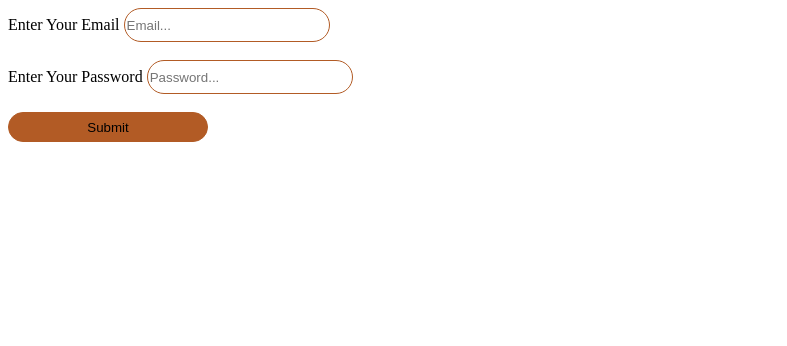
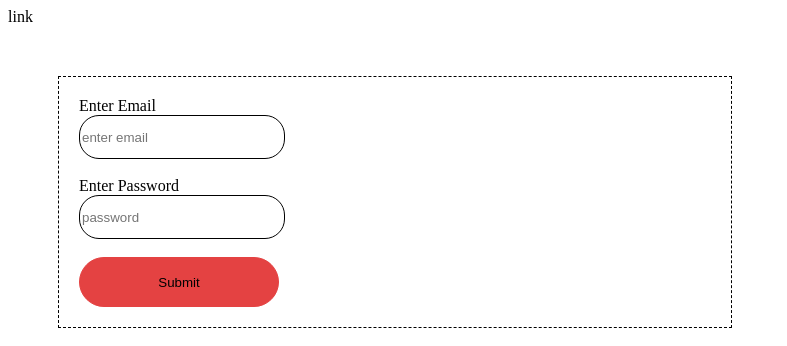
Before and after one commit to ClintonSegera/Second-Week-Web, a plain HTML site: page SecondClass/index.html in a window 1280 px wide. Shown: the whole page, without its empty margins (0-787 px from the left). Drawn offline with Linux system fonts and the light colour scheme.

Commit message:
added final code

```diff
--- a/SecondClass/index.html
+++ b/SecondClass/index.html
@@ -3,26 +3,26 @@
 
 <head>
     <meta charset="UTF-8">
-    <meta http-equiv="X-UA-Compatible" content="IE=edge">
     <meta name="viewport" content="width=device-width, initial-scale=1.0">
     <title>Document</title>
     <link rel="stylesheet" href="style.css">
+    link
 </head>
 
 <body>
-    <form>
-        <div>
-            <label>Enter Your Email</label>
-            <input type="email" placeholder="Email... " class="email">
-        </div>
-        <br>
-        <div>
-            <label>Enter Your Password</label>
-            <input type="password" placeholder="Password... " class="password">
-        </div>
-        <br>
-        <button type="submit" class="submitbtn">Submit</button>
-    </form>
+    <div class="content">
+        <form>
+            <label for="email">Enter Email</label><br>
+            <input type="email" name="" id="" class="email" placeholder="enter email">
+
+            <br><br>
+            <label for="email">Enter Password</label>
+            <br>
+            <input type="password" name="" id="" class="password" placeholder="password">
+            <br><br>
+            <button type="submit" class="submitBtn">Submit</button>
+        </form>
+    </div>
 </body>
 
 </html>
--- a/SecondClass/style.css
+++ b/SecondClass/style.css
@@ -1,21 +1,29 @@
+.content {
+  margin: 50px;
+  width: 50%;
+  justify-content: center;
+  padding: 20px;
+  border: 1px #000;
+  border-style: dashed;
+}
 .email {
   width: 200px;
-    height: 30px;
-    border: 1px solid #b25b25;
+  height: 40px;
+  border: 1px solid #000;
   border-radius: 20px;
 }
 
 .password {
   width: 200px;
-    height: 30px;
-    border: 1px solid #b25b25;
+  height: 40px;
+  border: 1px solid #000;
   border-radius: 20px;
 }
 
-.submitbtn {
+.submitBtn {
+  border: 1px solid rgb(228, 66, 66);
+  background-color: rgb(228, 66, 66);
+  height: 50px;
   width: 200px;
-    height: 30px;
-    border: 1px solid #b25b25;
   border-radius: 50px;
-    background-color: #b25b25;
 }
```
Lines whose indentation alone changed are shown as unchanged.
